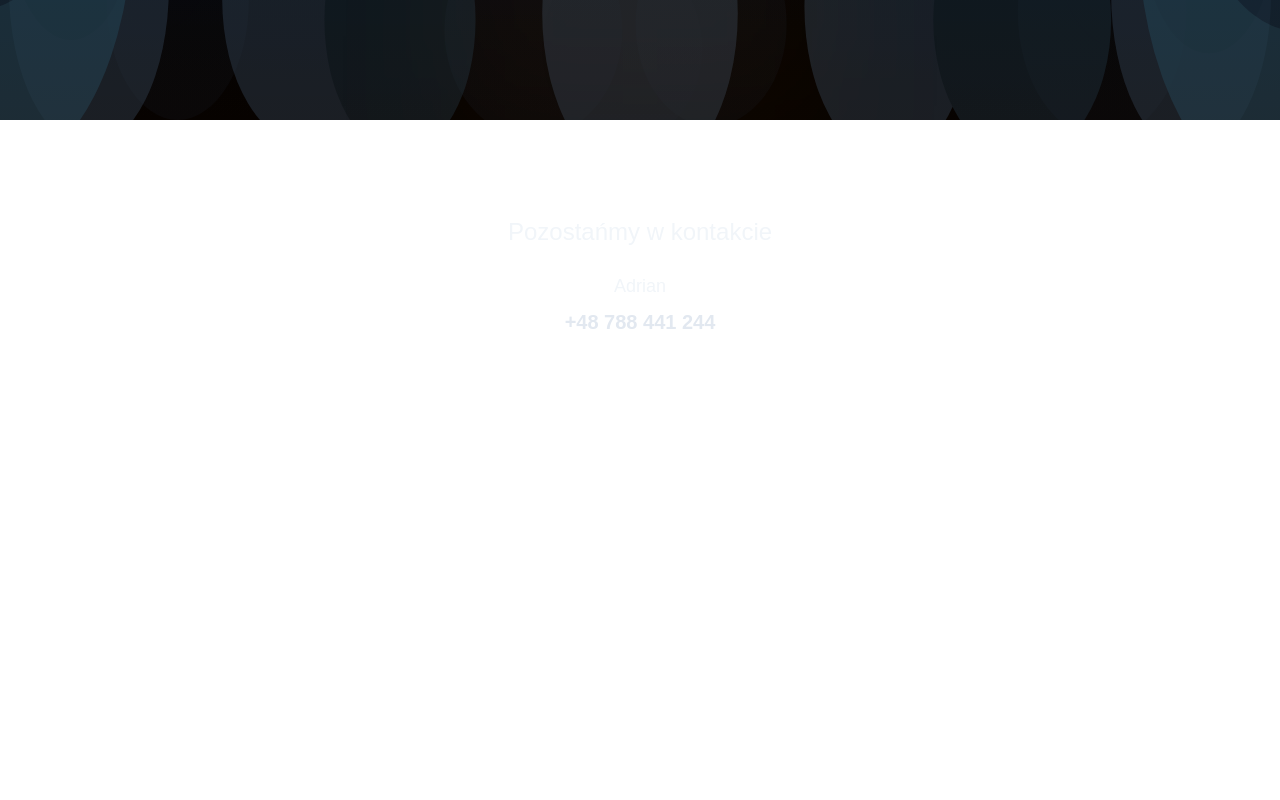
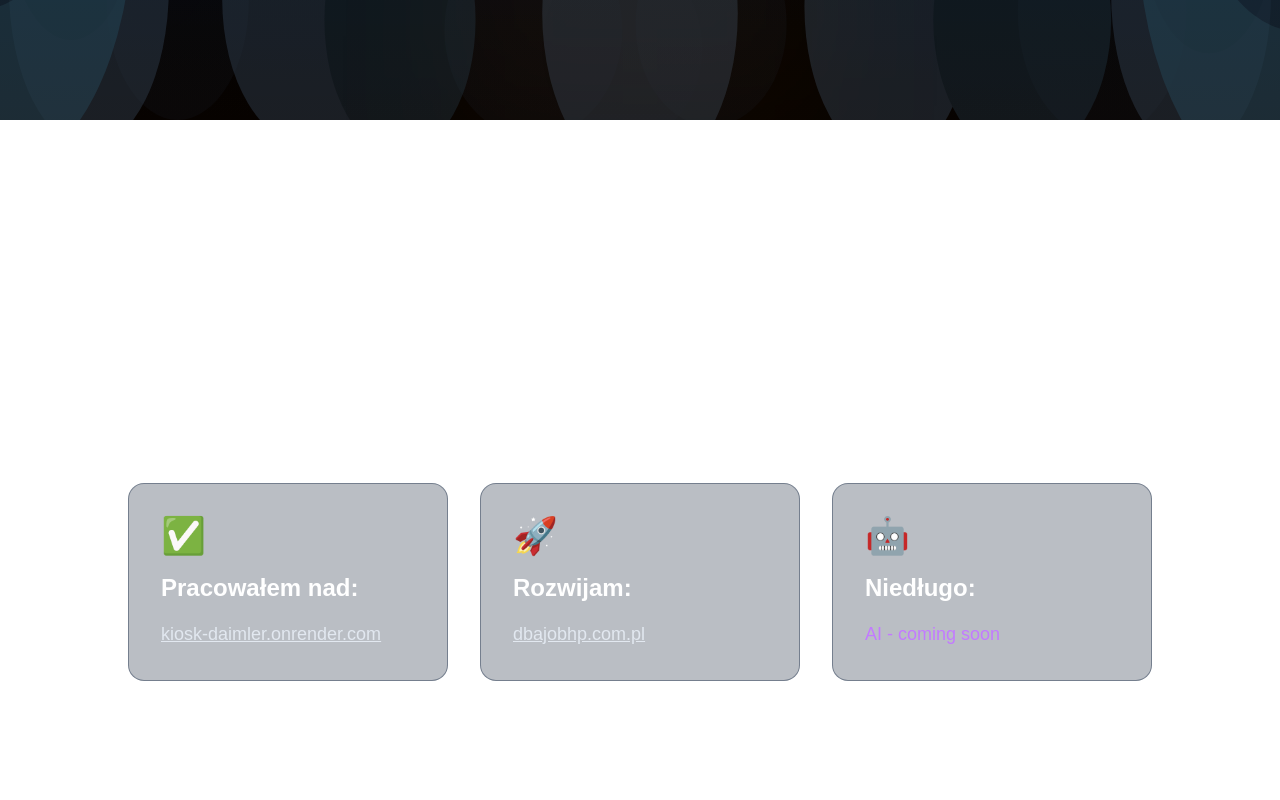
Before and after one commit to kmiecikadr-lang/akmiecik-pl, a Next.js app: page / in a window 1280 px wide. Shown: the part 680-1480 px from the top of the page. Before the commit the page ends 1112 px from the top, so only its background shows below. Built offline with nearby package versions, Linux system fonts and the light colour scheme.

Commit message:
Dodano sekcję projektów + emotka telefonu w kontakcie

```diff
--- a/app/page.tsx
+++ b/app/page.tsx
@@ -1,10 +1,10 @@
 import ForestBackground from '@/components/ForestBackground'
+
 export default function Home() {
   return (
     <>
-    <ForestBackground />
-      {/* SEKCJA 1: Hero */}
-   {/* SEKCJA 1: Hero */}
+      <ForestBackground />
+
       <section className="min-h-screen flex items-center justify-center relative z-10 px-4">
         <div className="max-w-3xl text-center">
           <h1 className="text-6xl md:text-8xl font-bold text-white mb-8 leading-tight">
@@ -22,24 +22,47 @@ export default function Home() {
         </div>
       </section>
 
-      {/* SEKCJA 4: Placeholder */}
-     <section id="kontakt" className="py-24 text-center">
-  <h2 className="text-2xl font-medium mb-6">
-    Pozostańmy w kontakcie
-  </h2>
+      <section className="min-h-screen flex items-center justify-center relative z-10 px-4 py-20">
+        <div className="max-w-5xl w-full">
+          <h2 className="text-5xl md:text-6xl font-bold text-center mb-16 text-white">
+            Projekty
+          </h2>
 
-  <p className="text-lg text-muted">
-    Adrian
-  </p>
+          <div className="grid grid-cols-1 md:grid-cols-3 gap-8">
 
-  <a
-    href="tel:+48788441244"
-    className="mt-2 inline-block text-xl font-semibold hover:underline"
-  >
-    +48&nbsp;788&nbsp;441&nbsp;244
-  </a>
-</section>
+            <div className="group relative bg-slate-800/30 backdrop-blur-sm rounded-2xl p-8 border border-slate-700/50 hover:border-amber-500/50 transition-all duration-300 hover:scale-105">
+              <div className="text-4xl mb-4">✅</div>
+              <h3 className="text-2xl font-bold mb-4 text-white">Pracowałem nad:</h3>
+              <a href="https://kiosk-daimler.onrender.com" target="_blank" rel="noopener noreferrer" className="text-amber-400 hover:text-amber-300 underline text-lg">
+                kiosk-daimler.onrender.com
+              </a>
+            </div>
 
+            <div className="group relative bg-slate-800/30 backdrop-blur-sm rounded-2xl p-8 border border-slate-700/50 hover:border-green-500/50 transition-all duration-300 hover:scale-105">
+              <div className="text-4xl mb-4">🚀</div>
+              <h3 className="text-2xl font-bold mb-4 text-white">Rozwijam:</h3>
+              <a href="https://dbajobhp.com.pl" target="_blank" rel="noopener noreferrer" className="text-green-400 hover:text-green-300 underline text-lg">
+                dbajobhp.com.pl
+              </a>
+            </div>
+
+            <div className="group relative bg-slate-800/30 backdrop-blur-sm rounded-2xl p-8 border border-slate-700/50 hover:border-purple-500/50 transition-all duration-300 hover:scale-105">
+              <div className="text-4xl mb-4">🤖</div>
+              <h3 className="text-2xl font-bold mb-4 text-white">Niedługo:</h3>
+              <p className="text-purple-400 text-lg">AI - coming soon</p>
+            </div>
+
+          </div>
+        </div>
+      </section>
+
+      <section id="kontakt" className="py-24 text-center relative z-10">
+        <h2 className="text-2xl font-medium mb-6 text-white">📞 Pozostańmy w kontakcie</h2>
+        <p className="text-lg text-slate-300 mb-4">Adrian</p>
+        <a href="tel:+48788441244" className="text-green-400 hover:text-green-300 text-xl underline">
+          +48 788 441 244
+        </a>
+      </section>
     </>
   )
 }
```
